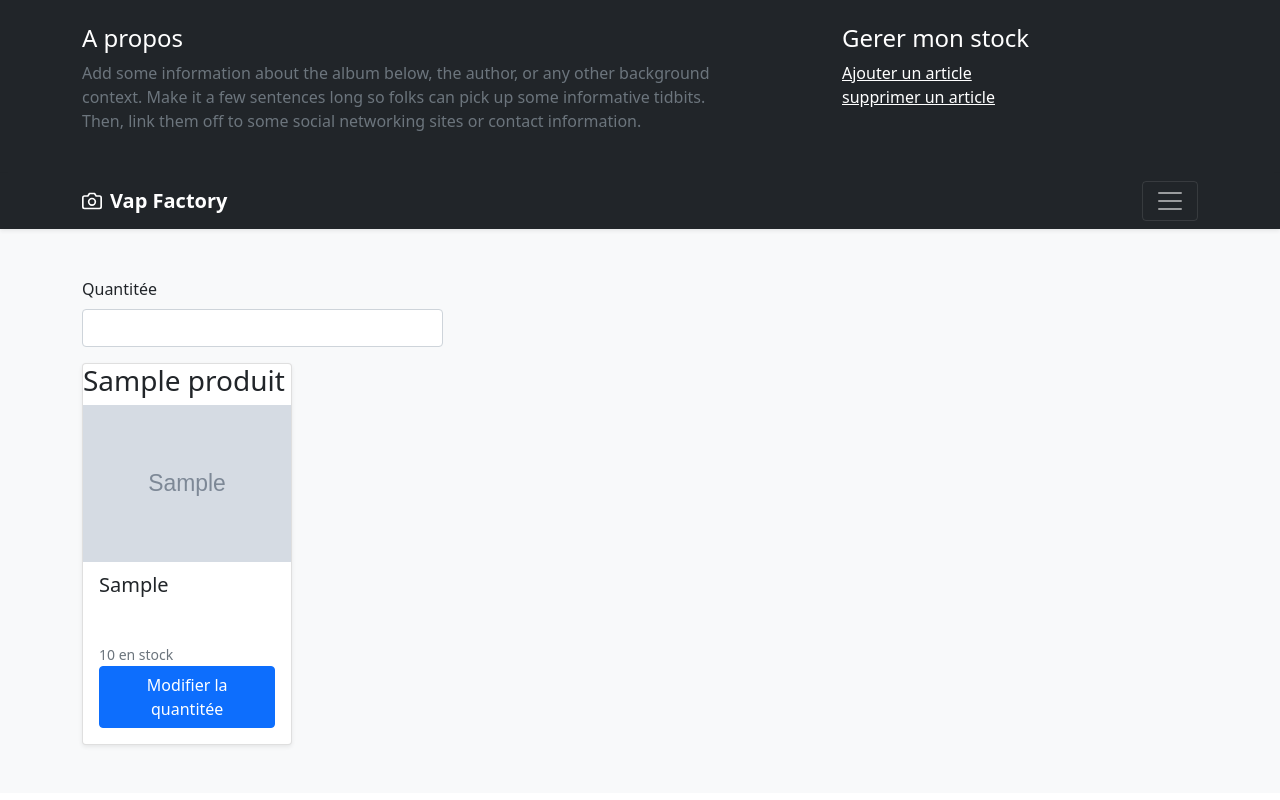
After one commit to Nanjiro974/sprint-06, a PHP site: page /edsa-Vap/admin/quantite.php in a window 1280 px wide, after a click that opens the changed part. The commit adds this page. Run offline with PHP 8.4, Linux system fonts and the light colour scheme; tables that the repository leaves empty or names only in its code hold one stand-in row (values such as "Sample post"); grey boxes marked "Sample" are stand-in pictures.

Commit message:
finalisation

```diff
--- /dev/null
+++ b/Vap Factory/admin/quantite.php
@@ -0,0 +1,109 @@
+<?php
+
+  require("../config/commandes.php");
+
+  $Produits=afficher()
+
+?>
+
+<!DOCTYPE html>
+<html>
+<head>
+
+    <link href="https://cdn.jsdelivr.net/npm/bootstrap@5.0.0-beta2/dist/css/bootstrap.min.css" rel="stylesheet" integrity="sha384-BmbxuPwQa2lc/FVzBcNJ7UAyJxM6wuqIj61tLrc4wSX0szH/Ev+nYRRuWlolflfl" crossorigin="anonymous">
+
+   <script src="https://cdn.jsdelivr.net/npm/bootstrap@5.0.0-beta2/dist/js/bootstrap.bundle.min.js" integrity="sha384-b5kHyXgcpbZJO/tY9Ul7kGkf1S0CWuKcCD38l8YkeH8z8QjE0GmW1gYU5S9FOnJ0" crossorigin="anonymous"></script>
+	<title></title>
+</head>
+<body>
+<header>
+  <div class="collapse bg-dark" id="navbarHeader">
+    <div class="container">
+      <div class="row">
+        <div class="col-sm-8 col-md-7 py-4">
+          <h4 class="text-white">A propos</h4>
+          <p class="text-muted">Add some information about the album below, the author, or any other background context. Make it a few sentences long so folks can pick up some informative tidbits. Then, link them off to some social networking sites or contact information.</p>
+        </div>
+        <div class="col-sm-4 offset-md-1 py-4">
+          <h4 class="text-white">Gerer mon stock</h4>
+          <ul class="list-unstyled">
+            <li><a href="index.php" class="text-white">Ajouter un article</a></li>
+            <li><a href="supprimer.php" class="text-white">supprimer un article</a></li>
+          </ul>
+        </div>
+      </div>
+    </div>
+  </div>
+  <div class="navbar navbar-dark bg-dark shadow-sm">
+    <div class="container">
+      <a href="http://127.0.0.1:8080/edsa-Vap%20Factory/" class="navbar-brand d-flex align-items-center">
+        <svg xmlns="http://www.w3.org/2000/svg" width="20" height="20" fill="none" stroke="currentColor" stroke-linecap="round" stroke-linejoin="round" stroke-width="2" aria-hidden="true" class="me-2" viewBox="0 0 24 24"><path d="M23 19a2 2 0 0 1-2 2H3a2 2 0 0 1-2-2V8a2 2 0 0 1 2-2h4l2-3h6l2 3h4a2 2 0 0 1 2 2z"/><circle cx="12" cy="13" r="4"/></svg>
+        <strong>Vap Factory</strong>
+      </a>
+      <button class="navbar-toggler" type="button" data-bs-toggle="collapse" data-bs-target="#navbarHeader" aria-controls="navbarHeader" aria-expanded="false" aria-label="Toggle navigation">
+        <span class="navbar-toggler-icon"></span>
+      </button>
+    </div>
+  </div>
+</header>
+<div class="album py-5 bg-light">
+    <div class="container">
+
+      <div class="row row-cols-1 row-cols-sm-2 row-cols-md-3 g-3">
+
+<form method="post">
+
+  <div class="mb-3">
+    <label for="exampleInputPassword1" class="form-label">Quantitée</label>
+    <input type="number" class="form-control" name="quantite" required>
+  </div>
+
+      </div>
+
+
+<div class="row row-cols-1 row-cols-sm-2 row-cols-md-5 g-3">
+
+        <?php foreach($Produits as $produit): ?>
+        <div class="col">
+          <div class="card shadow-sm">
+
+          <h3><?= $produit->nom ?></h3>
+
+            <img src="<?= $produit->image ?>">
+
+            <p class= "form-control-lg"><?= $produit->reference ?></p>
+
+            <div class="card-body">
+            <small class="text-muted"><?= $produit->quantite ?> en stock</small>
+            <button type="submit" name="valider" class="btn btn-primary">Modifier la quantitée</button>
+            </div>
+          </div>
+        </div>
+  <?php endforeach; ?>
+
+</div>
+
+    </div></div>
+
+
+</body>
+</html>
+
+<?php
+
+if(isset($_POST['valider']))
+  {
+	    	$quantite = htmlspecialchars(strip_tags($_UPDATE['quantite']));
+        try
+        {
+          modifier($quantite);
+        }
+        catch (Exception $e)
+        {
+            $e->getMessage();
+        }
+
+      }
+
+
+?>
--- a/Vap Factory/admin/supprimer.php
+++ b/Vap Factory/admin/supprimer.php
@@ -35,7 +35,7 @@
   </div>
   <div class="navbar navbar-dark bg-dark shadow-sm">
     <div class="container">
-      <a href="http://127.0.0.1/edsa-Site%20E-commerce/Vap%20Factory/" class="navbar-brand d-flex align-items-center">
+      <a href="http://127.0.0.1:8080/edsa-Vap%20Factory/" class="navbar-brand d-flex align-items-center">
         <svg xmlns="http://www.w3.org/2000/svg" width="20" height="20" fill="none" stroke="currentColor" stroke-linecap="round" stroke-linejoin="round" stroke-width="2" aria-hidden="true" class="me-2" viewBox="0 0 24 24"><path d="M23 19a2 2 0 0 1-2 2H3a2 2 0 0 1-2-2V8a2 2 0 0 1 2-2h4l2-3h6l2 3h4a2 2 0 0 1 2 2z"/><circle cx="12" cy="13" r="4"/></svg>
         <strong>Vap Factory</strong>
       </a>
@@ -72,11 +72,14 @@
         <div class="col">
           <div class="card shadow-sm">
 
+          <p class= "form-control-lg"><?= $produit->reference ?></p>
+
             <img src="<?= $produit->image ?>">
 
             <h3><?= $produit->id ?></h3>
 
             <div class="card-body">
+            <small class="text-muted"><?= $produit->quantite ?> en stock</small>
 
             </div>
           </div>
--- a/Vap Factory/config/commandes.php
+++ b/Vap Factory/config/commandes.php
@@ -39,5 +39,16 @@ function supprimer($id)
 		$req->closeCursor();
 	}
 }
+function modifier($quantite)
+{
+	if(require("connexion.php"))
+	{
+		$req=$access->prepare("UPDATE FROM quantite= WHERE quantité=?");
+
+		$req->execute(array($quantite));
+
+		$req->closeCursor();
+	}
+}
 
 ?>
--- a/Vap Factory/config/connexion.php
+++ b/Vap Factory/config/connexion.php
@@ -1,7 +1,7 @@
 <?php
 
 try {
-	 $access=new pdo("mysql:host=localhost;dbname=VapFactory;charset=utf8", "root", "");
+	 $access=new pdo("mysql:host=localhost;dbname=sprint06;charset=utf8", "root", "");
 
      $access->setAttribute(PDO::ATTR_ERRMODE, PDO::ERRMODE_WARNING);
 
```
Also changed, not shown: Vap Factory/admin/index.php (+13 -6 lines), Vap Factory/index.php (+17 -7 lines).
